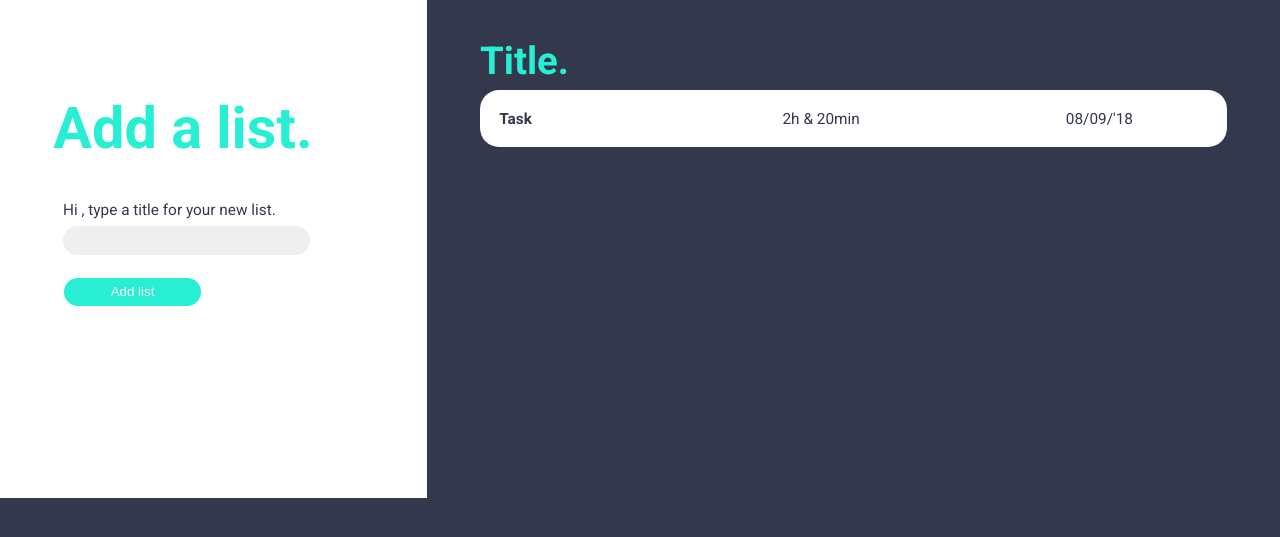
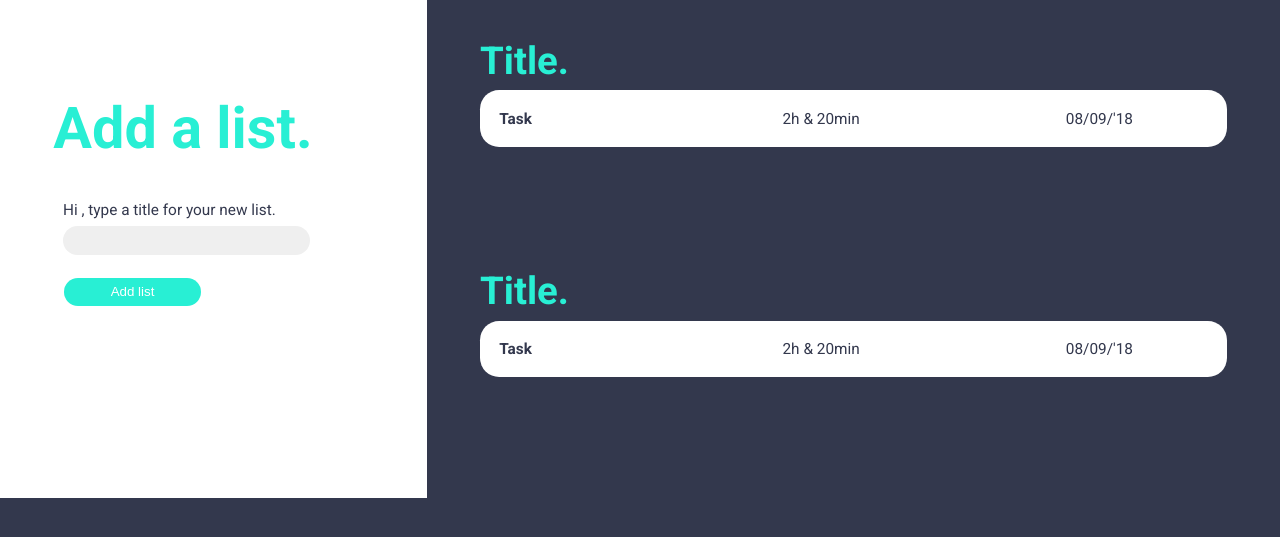
Before and after one commit to Florian962/nextask, a PHP site: page /nextask/ in a window 1280 px wide. Shown: the part 87-624 px from the top of the page. Run offline with PHP 8.4, Linux system fonts and the light colour scheme; the visitor is signed in with stand-in values (Sample User, id 1); data that the repository does not hold is empty.

Commit message:
continue creating lists layout 3

```diff
--- a/assets/css/style.css
+++ b/assets/css/style.css
@@ -288,7 +288,7 @@ nav {
 }
 .list {
     grid-column: 2/16;
-    margin-bottom: 1.5em;
+    margin-bottom: 5em;
     text-decoration: none;
 }
 .list a{
--- a/index.php
+++ b/index.php
@@ -66,7 +66,17 @@
 
                     </article>
 
+                    <article class="list">
+                        <a href="#">
+                            <h3>Title.</h3>
+                            <ul class="list__block">
+                                    <li class="list__block--task fat-text">Task</li>
+                                    <li class="list__block--duration">2h & 20min</li>
+                                    <li class="list__block--deadline">08/09/'18</li>
+                            </ul>
+                        </a>
 
+                    </article>
 
         </section>
     <main>
```
